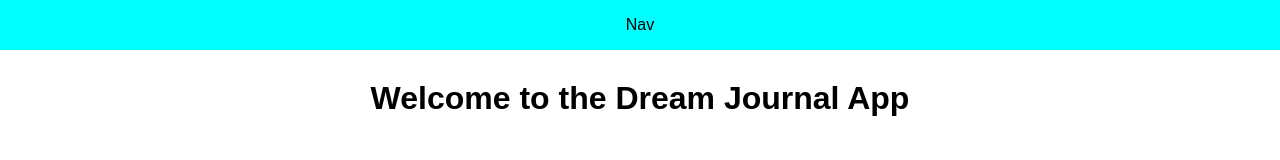
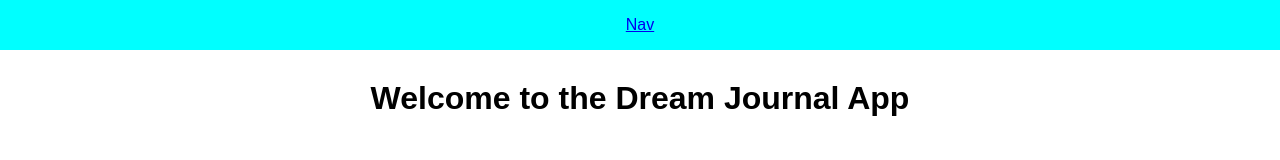
Before and after one commit to sobhit000/dream-journal-app-client, a React (Create React App) app: page / in a window 1280 px wide. Shown: the top 160 px of the page. Built offline with nearby package versions, Linux system fonts and the light colour scheme.

Commit message:
wireframe live version

```diff
--- a/package.json
+++ b/package.json
@@ -2,7 +2,9 @@
   "name": "dream-journal-app-client",
   "version": "0.1.0",
   "private": true,
+  "homepage":"https://sobhit000.github.io/dream-journal-app-client/",
   "dependencies": {
+    "gh-pages": "^1.2.0",
     "react": "^16.5.0",
     "react-dom": "^16.5.0",
     "react-redux": "^5.0.7",
@@ -14,6 +16,8 @@
     "start": "react-scripts start",
     "build": "react-scripts build",
     "test": "react-scripts test --env=jsdom",
+    "predeploy":"npm run build",
+    "deploy":"gh-pages -d build",
     "eject": "react-scripts eject"
   }
 }
--- a/src/components/navbar.js
+++ b/src/components/navbar.js
@@ -1,4 +1,5 @@
 import React from 'react';
+import {Link} from 'react-router-dom';
 
 import './navbar.css'
 
@@ -6,7 +7,7 @@ export default class Navbar extends React.Component {
 	render () {
 		return (
 				<div className="navbar">
-					<nav>Nav</nav>
+					<nav><Link to="/dashboard">Nav</Link></nav>
 				</div>
 			);
 	}
```
Also changed, not shown: 1 other file (tests, documents, lock files or other folders).
